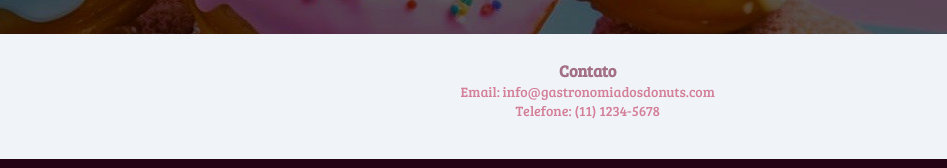
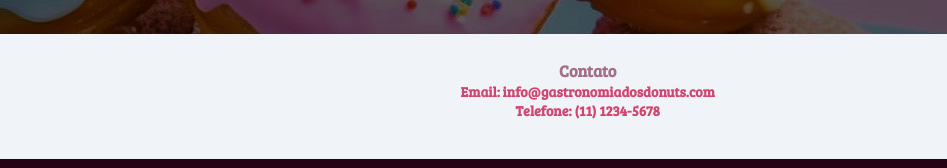
Before and after one commit to julyribeiro/Projeto-Gastronomia_dos_Donuts, a plain HTML site: page index.html in a window 1280 px wide. Shown: the part 4252-4420 px from the top of the page, 333-1280 px from the left. Drawn offline with nearby package versions, Linux system fonts and the light colour scheme; a web font is replaced by a local one.

Commit message:
alteracao2

```diff
--- a/main_insc.css
+++ b/main_insc.css
@@ -239,6 +239,7 @@ input{
 
 
 
+
 /* --------------------------------------------------------------------------
 ~ OBSERVAÇÃO: AS FOLHAS DE ESTILO ESTÃO EM ARQUIVOS DIFERENTES, SENDO ELES: -
 -                           * header_insc.css                               -
--- a/main_pag_inicial.css
+++ b/main_pag_inicial.css
@@ -664,9 +664,11 @@ pre {
 }
 
 /*Estilizando a cor do p da classe contato*/
-.contato {
-  color: #d48099;
+.dados_para_contato{
+  color: #d1456f;
+  font-weight: 800;
 }
+
 
 /* Estilos para dispositivos móveis */
 
```
